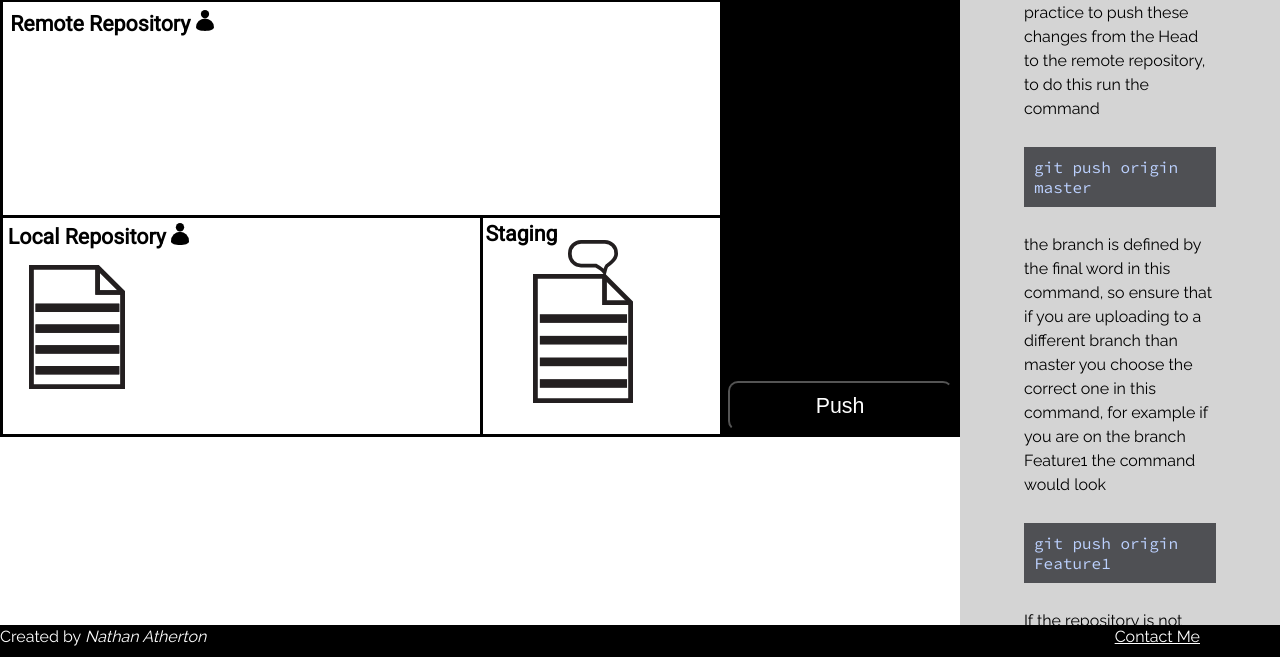
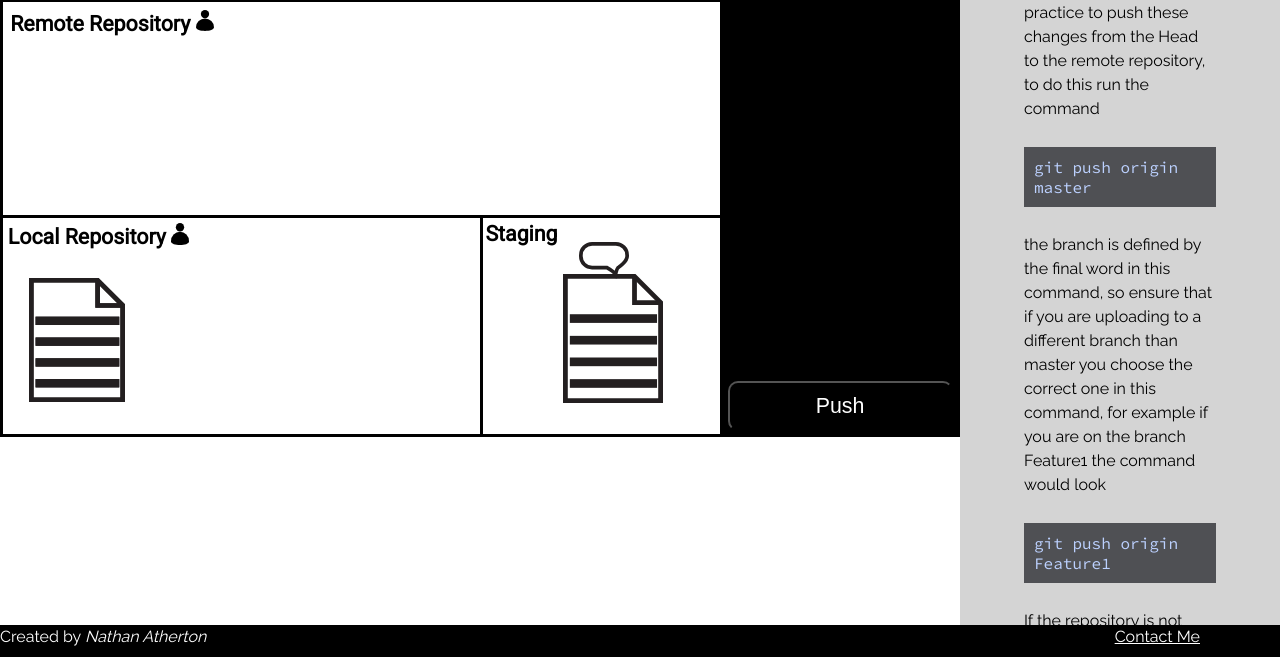
Before and after one commit to Nathanavie/Git-Tutorial, a plain HTML site: page Push.html in a window 1280 px wide. Shown: the part 143-800 px from the top of the page. Drawn offline with nearby package versions, Linux system fonts and the light colour scheme.

Commit message:
added code styling for code in text section of animation. Changed from px to em in staging animations.

```diff
--- a/css/styles.css
+++ b/css/styles.css
@@ -277,6 +277,9 @@ code {
   color: #FFFFFF;
   text-align: center;
   animation: 1s forwards;
+  font-family: 'Source Code Pro', monospace;
+  background-color: #4f5054;
+  color: #bcd1ff;
 }
 .animtext {
   color: #FFFFFF;
@@ -301,7 +304,7 @@ code {
 #staging {
   width: 100px;
   position: fixed;
-  margin-left: 50px;
+  margin-left: 5em;
   animation: 1s forwards;
 }
 #branch1arrow {
@@ -341,8 +344,8 @@ code {
   margin-top: 50px;
 }
 #commiticon {
-  margin-left: 85px;
-  margin-top: -34px;
+  margin-left: 6em;
+  margin-top: -2em;
   animation: 1s forwards;
 }
 #stagingarrow {
@@ -394,7 +397,6 @@ code {
 }
 .localreposvg {
   width: 6em;
-  margin-top: -1%;
   margin-left: 2%;
   animation: 1s forwards;
   position: fixed;
```
